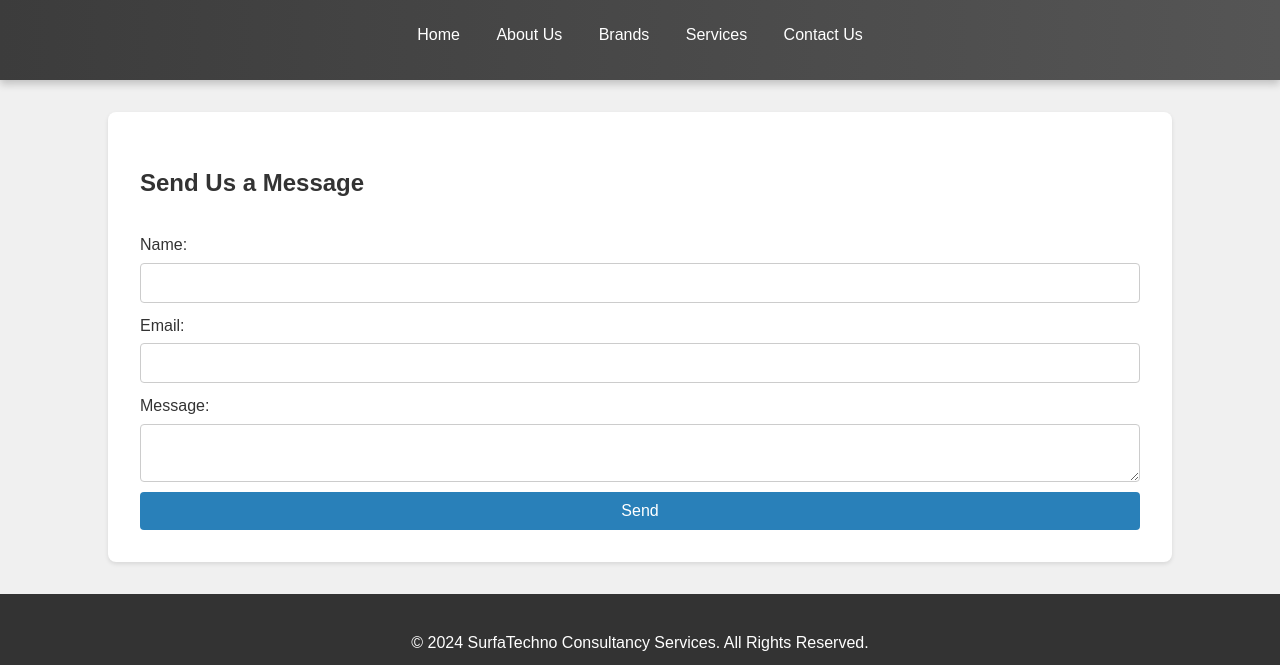
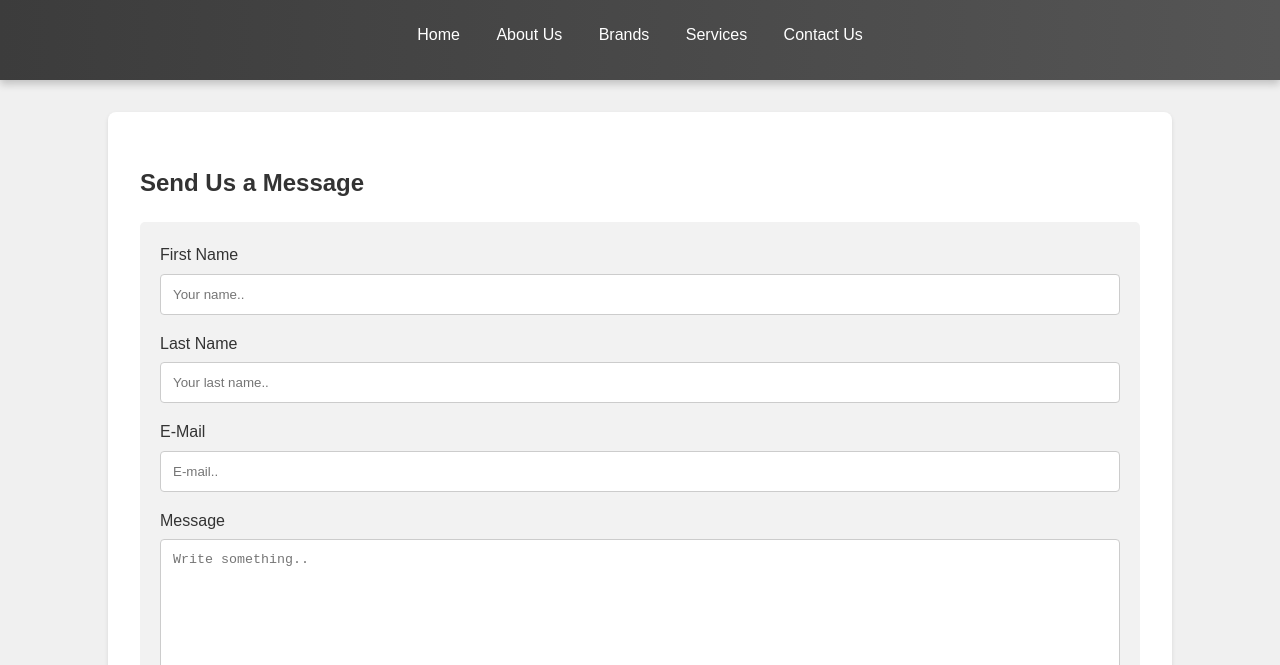
Before and after one commit to AshrafDesai/SurfaTechnoServices.com, a plain HTML site: page public/contact.html in a window 1280 px wide. Shown: the part 212-877 px from the top of the page. Drawn offline with Linux system fonts and the light colour scheme; grey boxes are pictures that could not be loaded.

Commit message:
Intial Commit

```diff
--- a/public/contact.html
+++ b/public/contact.html
@@ -1,4 +1,3 @@
-<!-- contact.html -->
 <!DOCTYPE html>
 <html lang="en">
 <head>
@@ -22,18 +21,26 @@
     </header>
     <section>
         <h2>Send Us a Message</h2>
-        <form id="contact-form">
-            <label for="name">Name:</label>
-            <input type="text" id="name" name="name" required>
+        <div class="container">
+            <form action="https://formspree.io/f/xovqjzwn" method="POST">
 
-            <label for="email">Email:</label>
-            <input type="email" id="email" name="email" required>
+              <label for="fname">First Name</label>
+              <input type="text" id="fname" name="firstname" placeholder="Your name..">
 
-            <label for="message">Message:</label>
-            <textarea id="message" name="message" required></textarea>
+              <label for="lname">Last Name</label>
+              <input type="text" id="lname" name="lastname" placeholder="Your last name..">
 
-            <button type="submit">Send</button>
+              <label for="email">E-Mail</label>
+              <input type="text" id="email" name="email" placeholder="E-mail..">
+
+              <label for="subject">Message</label>
+              <textarea id="subject" name="subject" placeholder="Write something.." style="height:200px"></textarea>
+
+              <input type="submit" value="Submit">
+
             </form>
+          </div>
+
     </section>
     <footer>
         <p>&copy; 2024 SurfaTechno Consultancy Services. All Rights Reserved.</p>
@@ -51,12 +58,16 @@
     </footer>
 
     <script>
-        document.getElementById('contact-form').addEventListener('submit', async (e) => {
-            e.preventDefault();
-            const formData = new FormData(e.target);
+        // Add an event listener for the form submission
+        document.getElementById('contact-form').addEventListener('submit', async function (event) {
+            event.preventDefault(); // Prevent the default form submission
+
+            // Get form data
+            const formData = new FormData(this);
             const data = Object.fromEntries(formData.entries());
 
-            const response = await fetch('/api/send-email', {
+            try {
+                const response = await fetch('/send-email', {
                     method: 'POST',
                     headers: {
                         'Content-Type': 'application/json',
@@ -66,9 +77,13 @@
 
                 if (response.ok) {
                     alert('Thank you for contacting SurfaTech Integrated Solutions. Our sales person will get in touch with you soon!');
-                e.target.reset(); // Reset the form after submission
+                    this.reset(); // Reset the form after successful submission
                 } else {
-                alert('There was an error sending your message.');
+                    alert('There was an error sending your message. Please try again.');
+                }
+            } catch (error) {
+                console.error('Error:', error);
+                alert('There was an error sending your message. Please try again.');
             }
         });
     </script>
--- a/public/styles.css
+++ b/public/styles.css
@@ -293,47 +293,38 @@ footer img:hover {
     transform: scale(1.1); /* Slight enlargement on hover for emphasis */
 }
 
-form {
-    display: flex;
-    flex-direction: column; /* Stack form elements vertically */
-}
+input[type=text], select, textarea {
+    width: 100%; /* Full width */
+    padding: 12px; /* Some padding */
+    border: 1px solid #ccc; /* Gray border */
+    border-radius: 4px; /* Rounded borders */
+    box-sizing: border-box; /* Make sure that padding and width stays in place */
+    margin-top: 6px; /* Add a top margin */
+    margin-bottom: 16px; /* Bottom margin */
+    resize: vertical /* Allow the user to vertically resize the textarea (not horizontally) */
+  }
 
-label {
-    margin: 10px 0 5px; /* Spacing around labels */
-}
+  /* Style the submit button with a specific background color etc */
+  input[type=submit] {
+    background-color: #1141bb;
+    color: white;
+    padding: 12px 20px;
+    border: none;
+    border-radius: 4px;
+    cursor: pointer;
+  }
 
-input[type="text"],
-input[type="email"],
-textarea {
-    padding: 10px; /* Padding inside input fields */
-    border: 1px solid #ccc; /* Light border */
-    border-radius: 4px; /* Rounded corners */
-    font-size: 16px; /* Font size for inputs */
-}
+  /* When moving the mouse over the submit button, add a darker green color */
+  input[type=submit]:hover {
+    background-color: #45a049;
+  }
 
-input[type="text"]:focus,
-input[type="email"]:focus,
-textarea:focus {
-    border-color: #2980b9; /* Change border color on focus */
-    outline: none; /* Remove default outline */
-}
-
-button {
-    padding: 10px; /* Padding inside button */
-    background-color: #2980b9; /* Button background color */
-    color: white; /* Button text color */
-    border: none; /* Remove border */
-    border-radius: 4px; /* Rounded corners for button */
-    cursor: pointer; /* Pointer cursor on hover */
-    font-size: 16px; /* Font size for button */
-    margin-top: 10px; /* Space above button */
-    transition: background-color 0.3s; /* Smooth background transition */
-}
-
-button:hover {
-    background-color: #3498db; /* Lighter blue on hover */
-}
-
+  /* Add a background color and some padding around the form */
+  .container {
+    border-radius: 5px;
+    background-color: #f2f2f2;
+    padding: 20px;
+  }
 
 /* Media Queries for Responsiveness */
 @media (max-width: 768px) {
```
Also changed, not shown: api/server.js (deleted, +0 -42 lines), package.json (deleted, +0 -8 lines), vercel.json (deleted), 2 other files. Lines whose indentation alone changed are shown as unchanged.
